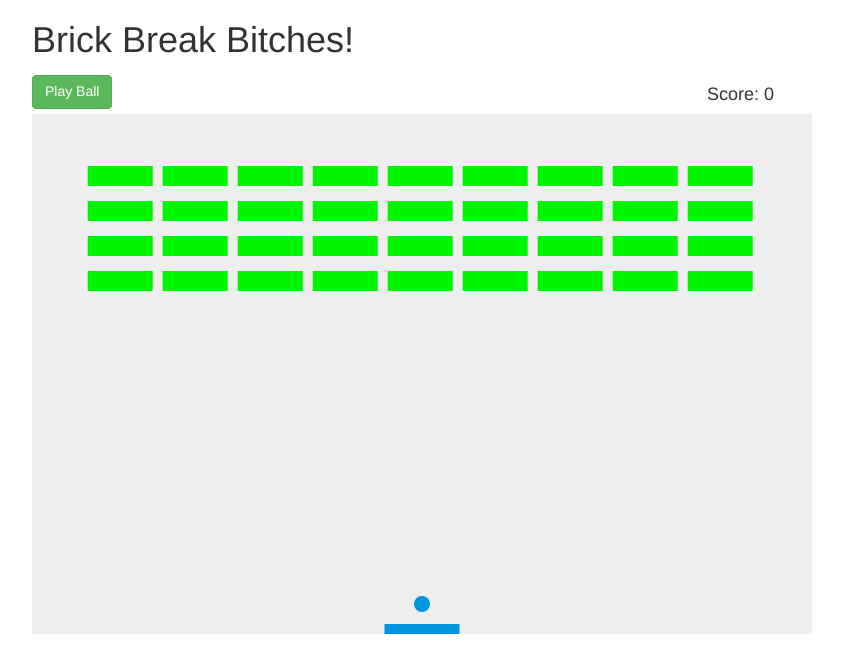
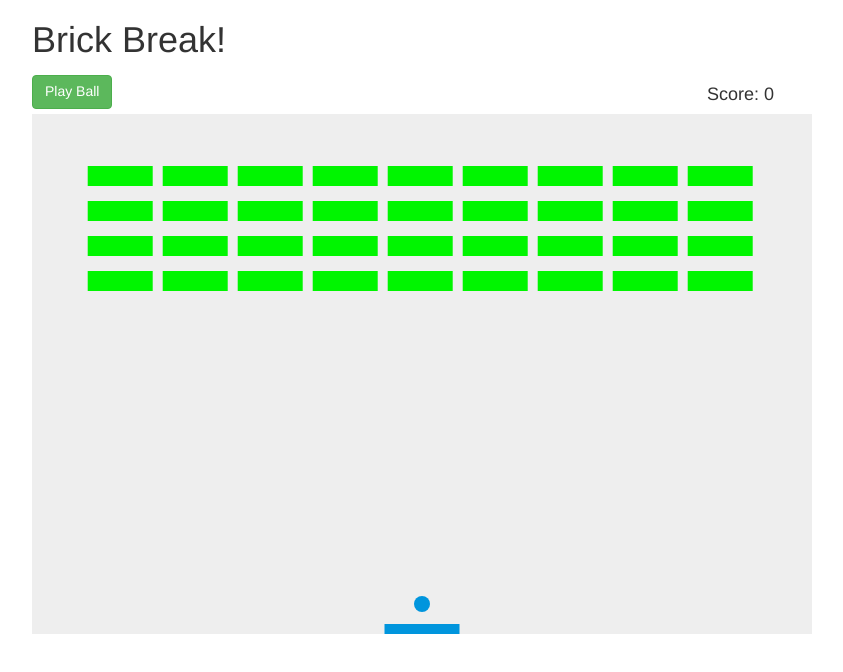
Before and after one commit to xaleth09/BrickBreak-Clone, a website: page index.html in a window 1280 px wide. Shown: the whole page, without its empty margins (218-1061 px from the left). Drawn offline with Linux system fonts and the light colour scheme.

Commit message:
a little cleaning up

```diff
--- a/index.html
+++ b/index.html
@@ -16,7 +16,7 @@
 
     <div class="container-fluid">
         <div class="row">
-            <h1>Brick Break Bitches!</h1>
+            <h1>Brick Break!</h1>
             <div class="row infoBar">
                 <div class="col-xs-12 col-md-2">
                     <button class="btn btn-success" onclick="playNpause()">Play Ball</button>
```
